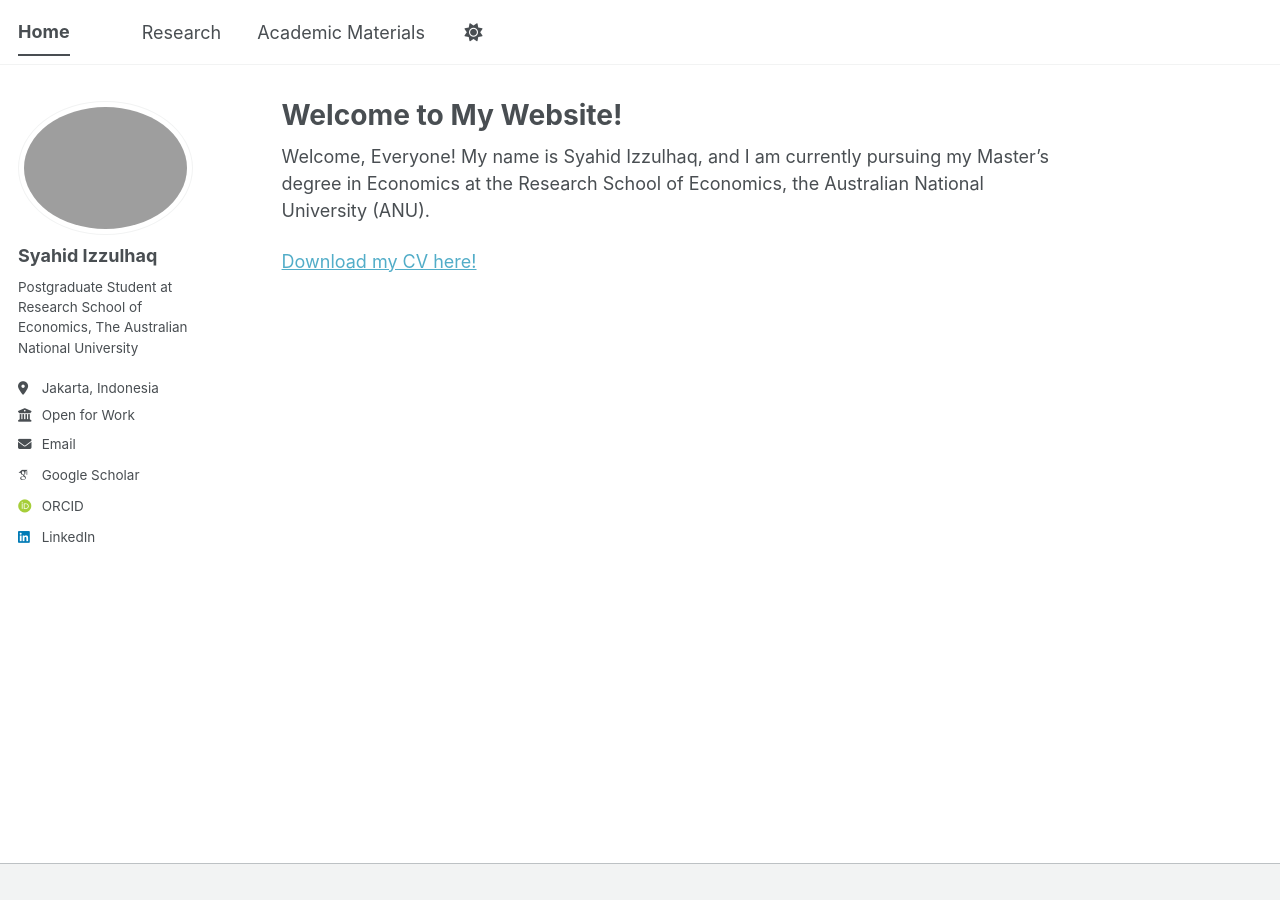
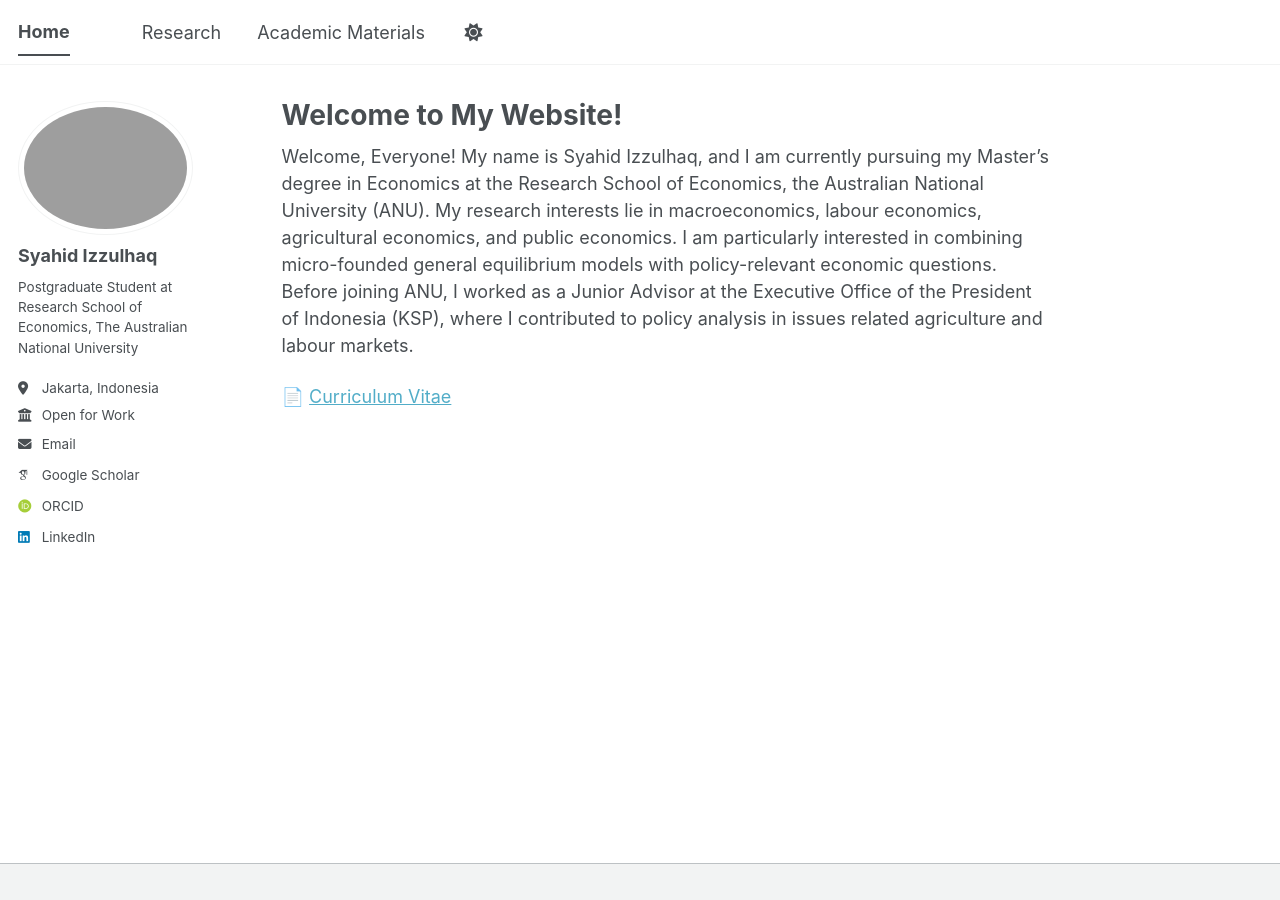
Before and after one commit to syahidizzulhaq/syahidizzulhaq.github.io, a Jekyll site: the page built from _pages/about.md, in a window 1280 px wide. Built offline with Jekyll 4.4.1, drawn with Linux system fonts in a browser that asks for light colours; some web fonts are replaced; a script bundle is joined from its source files by our own code; library files that are not in the unit come from our copies.

Commit message:
Update about.md

```diff
--- a/_pages/about.md
+++ b/_pages/about.md
@@ -6,6 +6,6 @@ redirect_from:
   - /about/
   - /about.html
 ---
-Welcome, Everyone! My name is Syahid Izzulhaq, and I am currently pursuing my Master's degree in Economics at the Research School of Economics, the Australian National University (ANU).
+Welcome, Everyone! My name is Syahid Izzulhaq, and I am currently pursuing my Master's degree in Economics at the Research School of Economics, the Australian National University (ANU). My research interests lie in macroeconomics, labour economics, agricultural economics, and public economics. I am particularly interested in combining micro-founded general equilibrium models with policy-relevant economic questions. Before joining ANU, I worked as a Junior Advisor at the Executive Office of the President of Indonesia (KSP), where I contributed to policy analysis in issues related agriculture and labour markets.
 
-[Download my CV here!](\files\CV_Syahid_Izzulhaq.pdf)
+📄 [Curriculum Vitae](\files\CV_Syahid_Izzulhaq.pdf)
```
